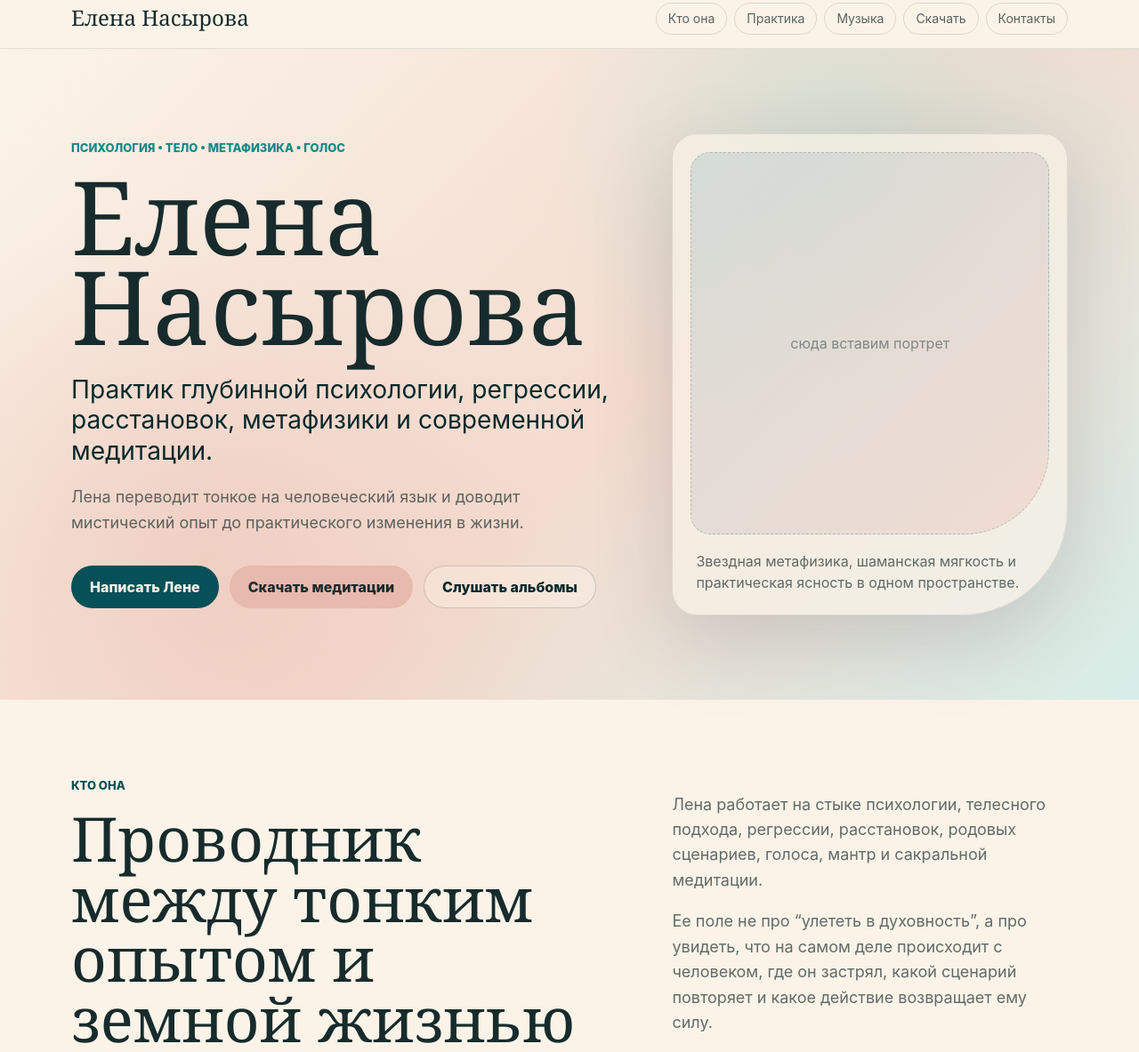
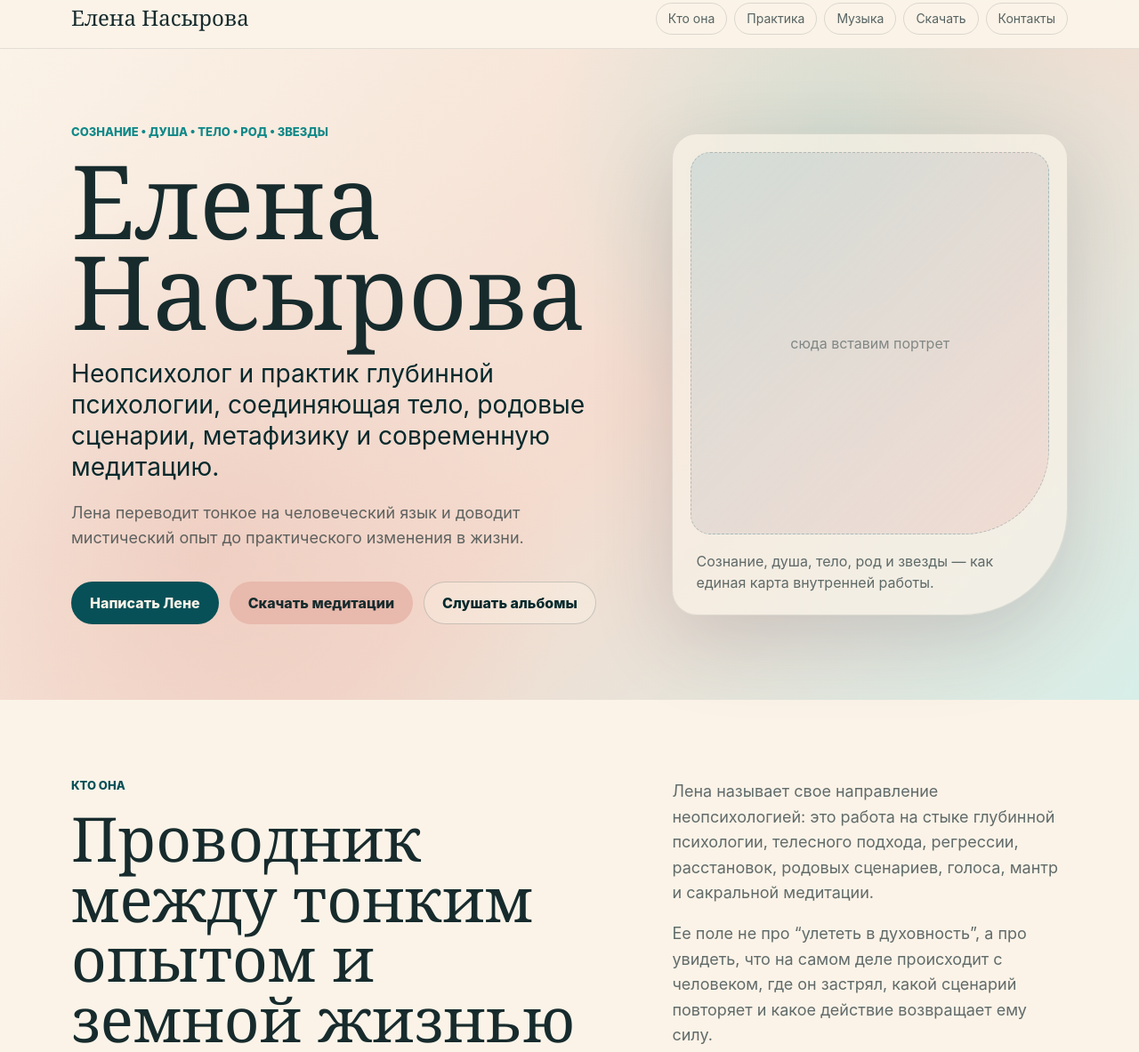
Before and after one commit to pramanthacom/elenanasyrova.ru, a plain HTML site: page index.html in a window 1280 px wide. Shown: the part 13-1196 px from the top of the page at 89% size. Drawn offline with Linux system fonts and the light colour scheme.

Commit message:
Align landing copy with badge positioning

```diff
--- a/index.html
+++ b/index.html
@@ -4,7 +4,7 @@
   <meta charset="utf-8">
   <meta name="viewport" content="width=device-width, initial-scale=1">
   <title>Елена Насырова</title>
-  <meta name="description" content="Елена Насырова: практик глубинной психологии, метафизики, регрессии, расстановок, голоса, мантр и современной медитации.">
+  <meta name="description" content="Елена Насырова: неопсихолог, практик глубинной психологии, метафизики, регрессии, расстановок, тела, рода, голоса и современной медитации.">
   <meta property="og:title" content="Елена Насырова">
   <meta property="og:description" content="Лена переводит тонкое на человеческий язык и доводит мистический опыт до практического изменения в жизни.">
   <meta property="og:type" content="website">
@@ -28,11 +28,11 @@
     <section class="hero" id="hero">
       <div class="container hero__grid">
         <div class="hero__copy">
-          <p class="kicker">психология • тело • метафизика • голос</p>
+          <p class="kicker">сознание • душа • тело • род • звезды</p>
           <h1>Елена Насырова</h1>
           <p class="hero__role">
-            Практик глубинной психологии, регрессии, расстановок,
-            метафизики и современной медитации.
+            Неопсихолог и практик глубинной психологии, соединяющая
+            тело, родовые сценарии, метафизику и современную медитацию.
           </p>
           <p class="hero__lead">
             Лена переводит тонкое на человеческий язык и доводит мистический
@@ -50,8 +50,8 @@
             <span>сюда вставим портрет</span>
           </div>
           <p>
-            Звездная метафизика, шаманская мягкость и практическая ясность
-            в одном пространстве.
+            Сознание, душа, тело, род и звезды — как единая карта
+            внутренней работы.
           </p>
         </aside>
       </div>
@@ -65,7 +65,8 @@
         </div>
         <div class="text-block">
           <p>
-            Лена работает на стыке психологии, телесного подхода, регрессии,
+            Лена называет свое направление неопсихологией: это работа
+            на стыке глубинной психологии, телесного подхода, регрессии,
             расстановок, родовых сценариев, голоса, мантр и сакральной медитации.
           </p>
           <p>
```
